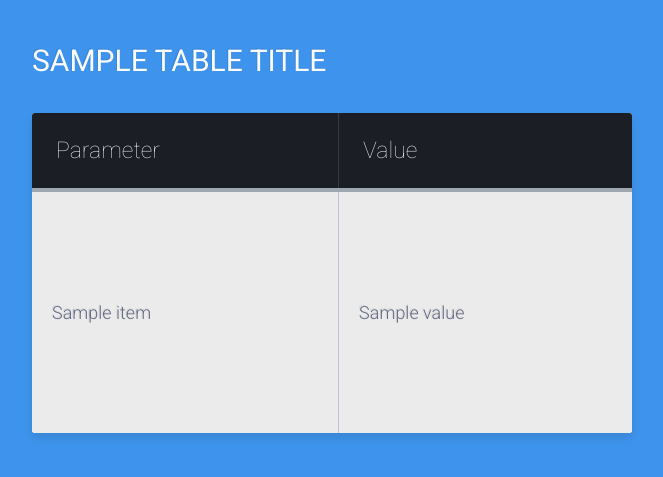
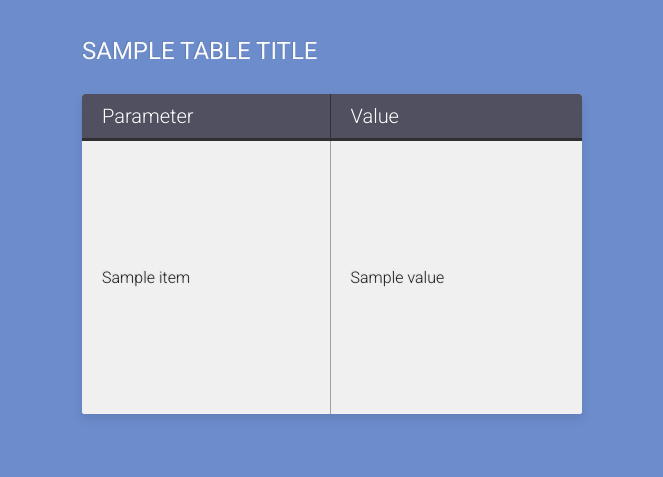
Before and after one commit to GlebMorgan/GNSSBaseStation, a Django app: template StatusServer/StatusServer/templates/table.html in a window 1280 px wide. Shown: the top 477 px of the page, without its empty margins (308-971 px from the left). Run offline with Django 3.2, Linux system fonts and the light colour scheme; the template is opened without the code that fills it: most values are stand-ins (such as "Sample title", 1, 10 or a date in 2020).

Commit message:
style(style.css): tweak table style, reduce font size, change colors

```diff
--- a/StatusServer/StatusServer/static/style.css
+++ b/StatusServer/StatusServer/static/style.css
@@ -1,24 +1,24 @@
 @import url(https://fonts.googleapis.com/css?family=Roboto:400,500,700,300,100);
 
 body {
-  background-color: #3e94ec;
+  background-color: #6c8ccc;
   font-family: "Roboto", helvetica, arial, sans-serif;
   font-size: 16px;
-  font-weight: 400;
+  font-weight: 300;
   text-rendering: optimizeLegibility;
 }
 
 div.table-title {
    display: block;
   margin: auto;
-  max-width: 600px;
+  max-width: 500px;
   padding:5px;
   width: 100%;
 }
 
 .table-title h3 {
    color: #fafafa;
-   font-size: 30px;
+   font-size: 24px;
    font-weight: 400;
    font-style:normal;
    font-family: "Roboto", helvetica, arial, sans-serif;
@@ -35,7 +35,7 @@ div.table-title {
   border-collapse: collapse;
   height: 320px;
   margin: auto;
-  max-width: 600px;
+  max-width: 500px;
   padding:5px;
   width: 100%;
   box-shadow: 0 5px 10px rgba(0, 0, 0, 0.1);
@@ -43,13 +43,13 @@ div.table-title {
 }
 
 th {
-  color:#D5DDE5;;
-  background:#1b1e24;
-  border-bottom:4px solid #9ea7af;
-  border-right: 1px solid #343a45;
-  font-size:23px;
-  font-weight: 100;
-  padding:24px;
+  color:#FFFFFF;;
+  background:#505060;
+  border-bottom: 3px solid #303030;
+  border-right: 1px solid #303030;
+  font-size: 20px;
+  font-weight: 300;
+  padding: 10px 20px 10px 20px;
   text-align:left;
   text-shadow: 0 1px 1px rgba(0, 0, 0, 0.1);
   vertical-align:middle;
@@ -65,18 +65,16 @@ th:last-child {
 }
 
 tr {
-  border-top: 1px solid #C1C3D1;
-  border-bottom-: 1px solid #C1C3D1;
-  color:#666B85;
+  border-top: 1px solid #A0A0A0;
+  border-bottom-: 1px solid #A0A0A0;
+  color:#202020;
   font-size:16px;
   font-weight:normal;
   text-shadow: 0 1px 1px rgba(256, 256, 256, 0.1);
 }
 
 tr:hover td {
-  background:#4E5066;
-  color:#FFFFFF;
-  border-top: 1px solid #22262e;
+  background:#C0C0C0;
 }
 
 tr:first-child {
@@ -88,11 +86,11 @@ tr:last-child {
 }
 
 tr:nth-child(odd) td {
-  background:#EBEBEB;
+  background:#F0F0F0;
 }
 
 tr:nth-child(odd):hover td {
-  background:#4E5066;
+  background:#C0C0C0;
 }
 
 tr:last-child td:first-child {
@@ -105,13 +103,13 @@ tr:last-child td:last-child {
 
 td {
   background:#FFFFFF;
-  padding:20px;
+  padding:10px 20px 10px 20px;
   text-align:left;
   vertical-align:middle;
-  font-weight:300;
-  font-size:18px;
+  font-weight: 300;
+  font-size: 16px;
   text-shadow: -1px -1px 1px rgba(0, 0, 0, 0.1);
-  border-right: 1px solid #C1C3D1;
+  border-right: 1px solid #A0A0A0;
 }
 
 td:last-child {
```
